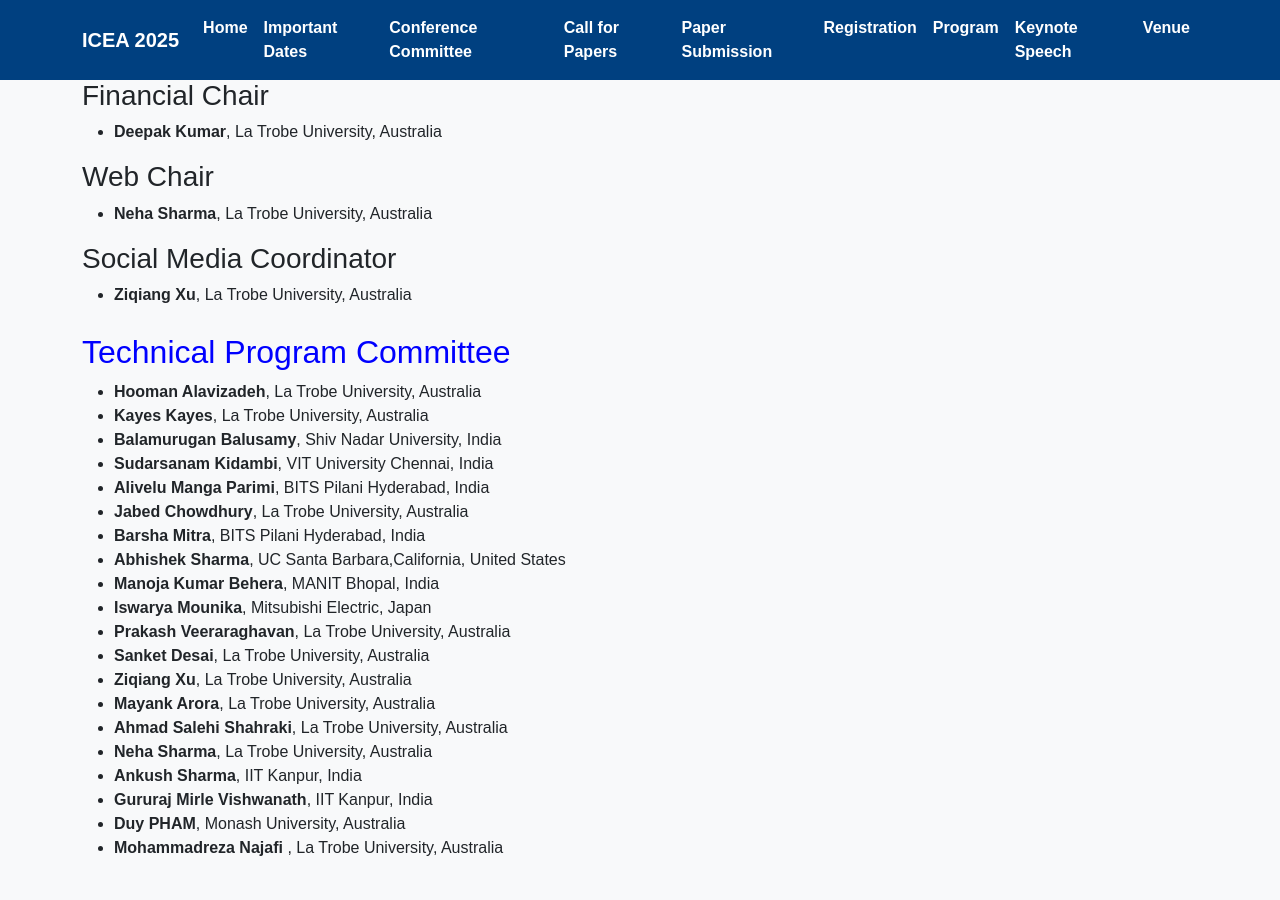
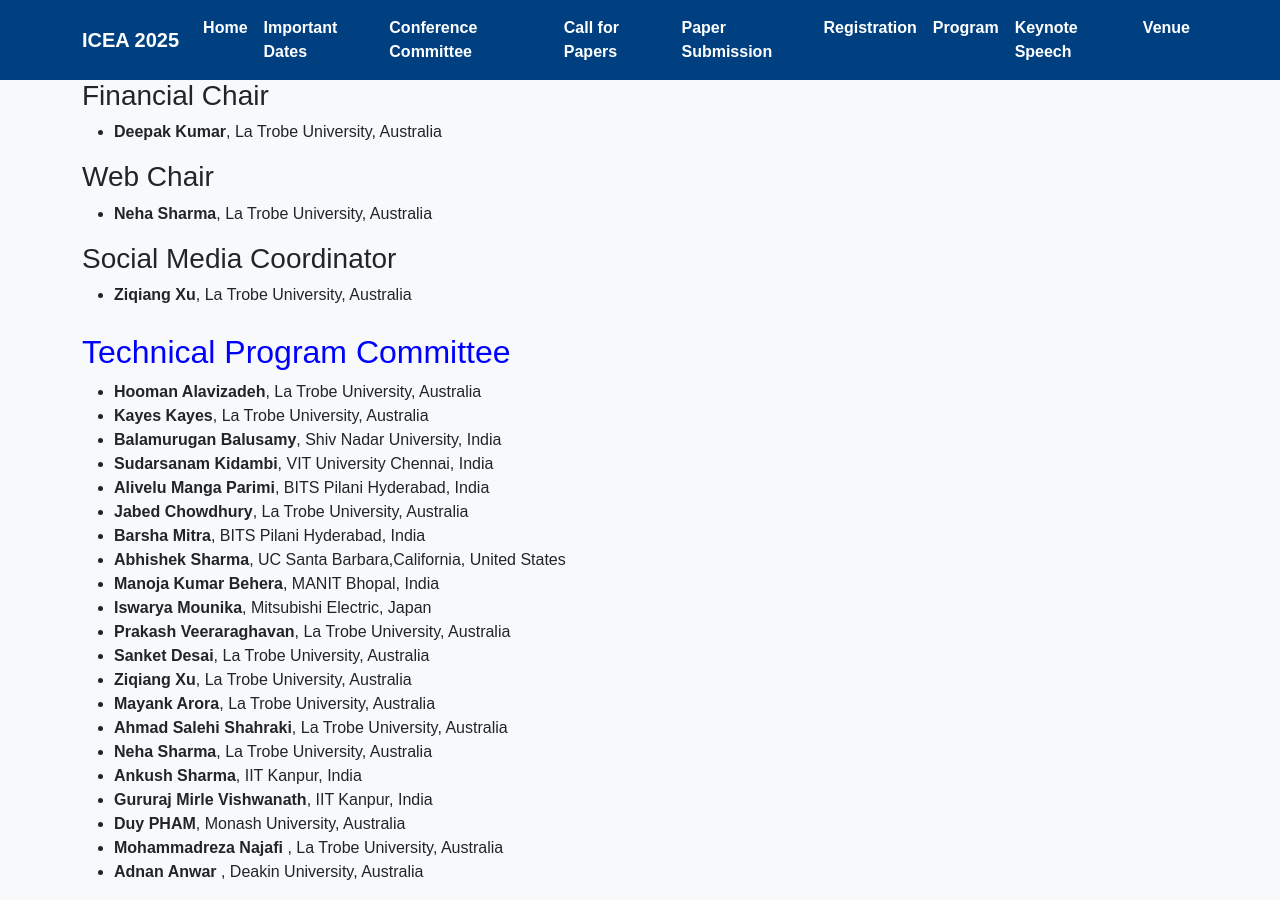
Before and after one commit to icea2025/latrobe, a Jekyll site: the page committee/index.html, which Jekyll copies as it is, in a window 1280 px wide and 900 px high, scrolled down 711 px. Built offline with Jekyll 4.4.1, drawn with Linux system fonts in a browser that asks for light colours; before the commit the page ends 1587 px from its top, so only the background shows below that.

Commit message:
Update index.html

```diff
--- a/committee/index.html
+++ b/committee/index.html
@@ -154,7 +154,7 @@
         <li><b>Gururaj Mirle Vishwanath</b>, IIT Kanpur, India</li>
         <li><b>Duy PHAM</b>, Monash University, Australia</li>
         <li><b>Mohammadreza Najafi </b>, La Trobe University, Australia</li>
-
+        <li><b>Adnan Anwar </b>, Deakin University, Australia</li>
 
       </ul>
     </div>
```
